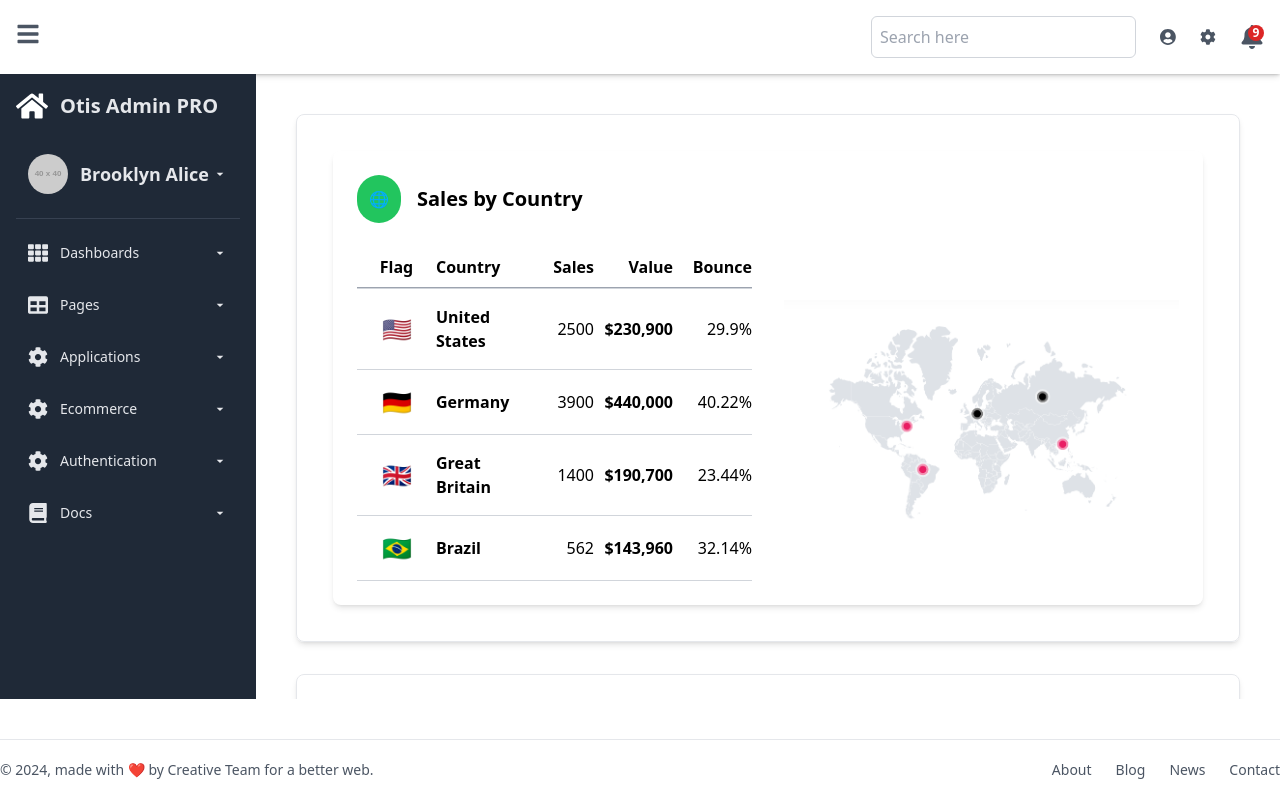
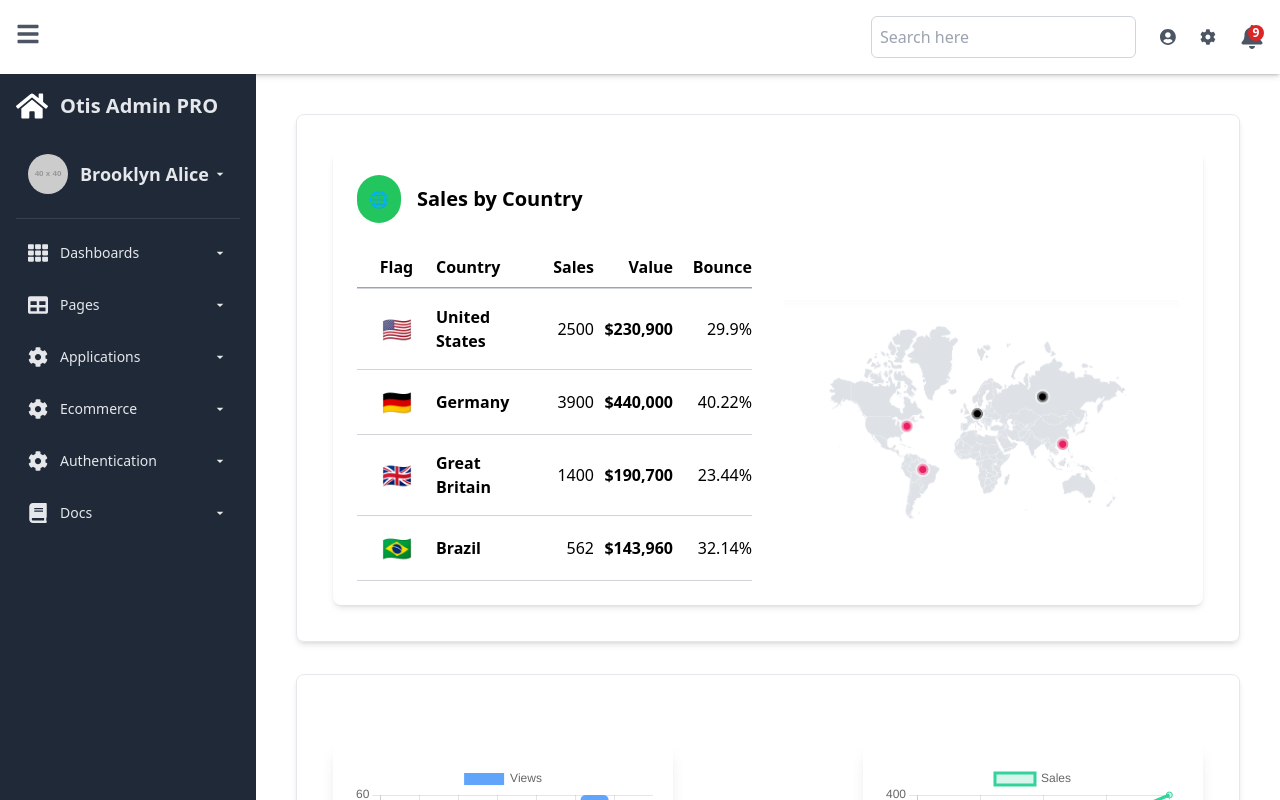
Before and after one commit to mauryarajeev/Simplyfy-ai, a React (Create React App) app: page / in a window 1280 px wide. Both pictures are taken after a click on the button 28 px from the left and 34 px from the top of the page. Built offline with nearby package versions, Linux system fonts and the light colour scheme.

Commit message:
Update Main.tsx

```diff
--- a/src/components/Main.tsx
+++ b/src/components/Main.tsx
@@ -2,7 +2,7 @@ import React, { useState } from 'react';
 import { Outlet } from 'react-router-dom'; // Import Outlet for rendering nested routes
 import Sidebar from './Sidebar';
 import Header from './Header';
-import Footer from "./Footer";
+
 
 const Layout: React.FC = () => {
   const [isSidebarOpen, setIsSidebarOpen] = useState(false);
@@ -22,8 +22,7 @@ const Layout: React.FC = () => {
       <div className="flex flex-1 overflow-hidden">
         {/* Sidebar section (hidden on mobile) */}
         {isSidebarOpen && (
-          <aside className="w-full md:w-64 hidden md:block bg-gray-800 overflow-y-auto"
-            style={{ maxHeight: 'calc(100vh - 4rem)' }}>
+          <aside className="w-full md:w-64 hidden md:block bg-gray-800 overflow-y-auto">
             {/* Sidebar is scrollable when content overflows */}
             <Sidebar />
           </aside>
@@ -34,9 +33,6 @@ const Layout: React.FC = () => {
           <Outlet /> {/* Render nested routes here */}
         </main>
       </div>
-      <footer>
-        <Footer/>
-      </footer>
     </div>
   );
 };
```
